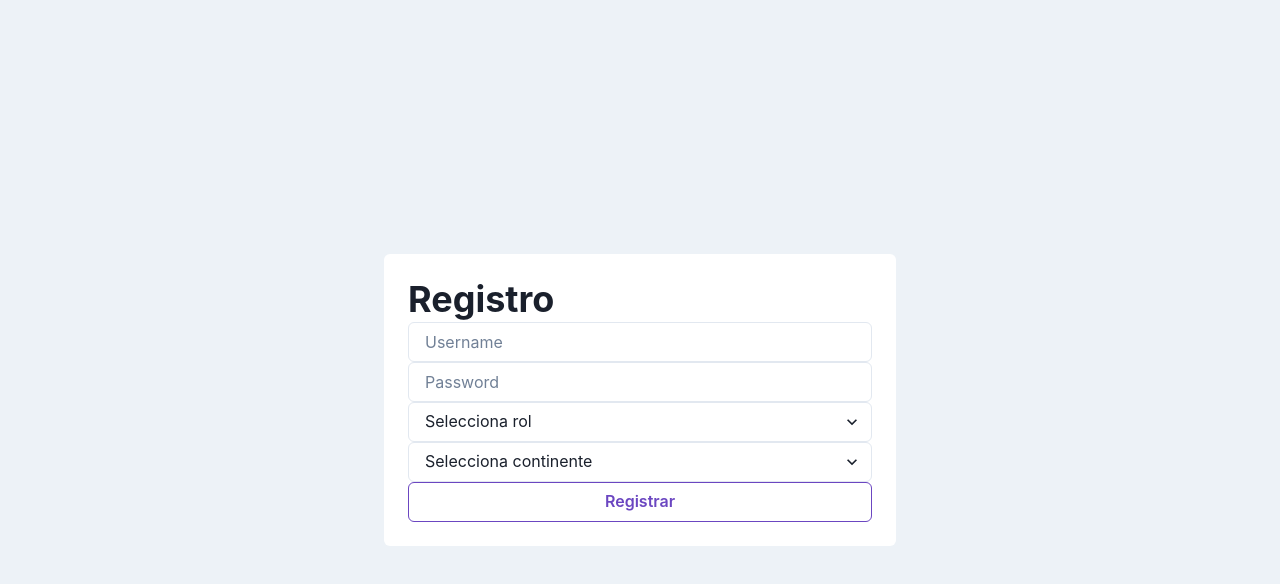
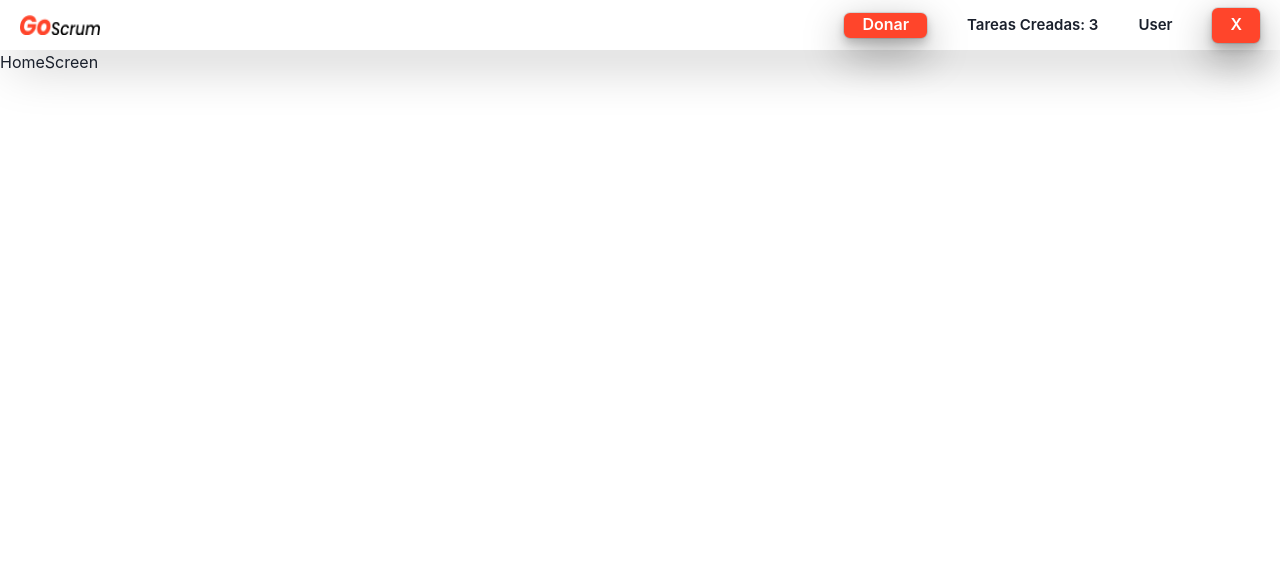
Before and after one commit to stick2yourmind/GoScrum, a React (Vite) app: page / in a window 1280 px wide. Shown: the top 584 px of the page. Built offline with nearby package versions, Linux system fonts and the light colour scheme.

Commit message:
Added Homepage, theme and navbar

```diff
--- a/src/App.jsx
+++ b/src/App.jsx
@@ -1,10 +1,11 @@
 import Login from './components/Login'
 import Register from './components/Register'
+import HomeScreen from './screens/HomeScreen'
 
 function App() {
   return (
     <div>
-      <Register />
+      <HomeScreen />
     </div>
   )
 }
--- /dev/null
+++ b/src/components/Navbar.jsx
@@ -0,0 +1,48 @@
+import { Spacer, Image, Stack, Button, Text } from '@chakra-ui/react'
+
+import Logo from '../assets/GoScrum.png'
+
+const Navbar = () => {
+  return (
+    <Stack
+      align="center"
+      bg="#FFFFFF"
+      boxShadow="2xl"
+      direction="row"
+      fontSize="15px"
+      fontWeight="semibold"
+      h="50px"
+      paddingX="20px"
+      spacing={10}
+    >
+      <Image alt="GoScrum Logo" h="20px" src={Logo} w="80px" />
+      <Spacer />
+      <Button
+        _hover={{ bg: 'white', color: 'primary.100', border: '2px', borderColor: 'primary.100' }}
+        bg="primary.100"
+        border="2px"
+        borderColor="primary.100"
+        boxShadow="dark-lg"
+        color="white"
+        h="25px"
+      >
+        Donar
+      </Button>
+      <Text>Tareas Creadas: 3</Text>
+      <Text>User</Text>
+      <Button
+        _hover={{ bg: 'white', color: 'primary.100', border: '2px', borderColor: 'primary.100' }}
+        bg="primary.100"
+        border="2px"
+        borderColor="primary.100"
+        boxShadow="dark-lg"
+        color="white"
+        h="35px"
+      >
+        X
+      </Button>
+    </Stack>
+  )
+}
+
+export default Navbar
--- a/src/main.jsx
+++ b/src/main.jsx
@@ -3,10 +3,11 @@ import ReactDOM from 'react-dom/client'
 import { ChakraProvider } from '@chakra-ui/react'
 
 import App from './App'
+import { theme } from './theme/theme'
 
 ReactDOM.createRoot(document.getElementById('root')).render(
   <React.StrictMode>
-    <ChakraProvider>
+    <ChakraProvider theme={theme}>
       <App />
     </ChakraProvider>
   </React.StrictMode>
--- /dev/null
+++ b/src/screens/HomeScreen.jsx
@@ -0,0 +1,12 @@
+import Navbar from '../components/Navbar'
+
+const HomeScreen = () => {
+  return (
+    <>
+      <Navbar />
+      <h1>HomeScreen</h1>
+    </>
+  )
+}
+
+export default HomeScreen
--- /dev/null
+++ b/src/theme/theme.js
@@ -0,0 +1,24 @@
+import { extendTheme } from '@chakra-ui/react'
+
+export const theme = extendTheme({
+  colors: {
+    background: {
+      100: '#E5E5E5',
+      200: '#FAFAFA',
+      300: '#FFFFFF'
+    },
+    primary: {
+      100: '#FF452B'
+    },
+    badges: {
+      low: '#007BFF',
+      new: '#FF452B',
+      high: '#FF452B',
+      inprogress: '#FBDE3F',
+      finished: '#1EC876'
+    },
+    error: {
+      100: '#FA0707'
+    }
+  }
+})
```
Also changed, not shown: src/assets/GoScrum.png (added), 1 other file (tests, documents, lock files or other folders).
